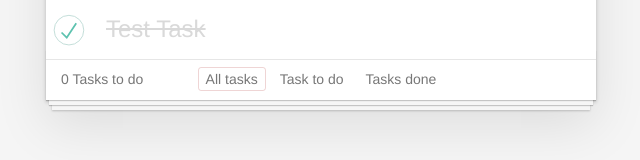
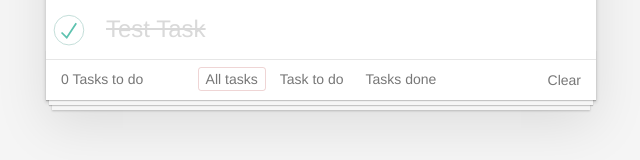
Before and after one commit to tijaniabdellatif/vue-to-do, a Vue app: page / in a window 1280 px wide. Both pictures are taken after a click on the checkbox 375 px from the left and 164 px from the top of the page. Shown: the part 218-378 px from the top of the page, without its empty margins (319-959 px from the left). Built offline with nearby package versions, Linux system fonts and the light colour scheme.

Commit message:
clearCompleted

```diff
--- a/src/components/Todos.vue
+++ b/src/components/Todos.vue
@@ -43,6 +43,8 @@
                     <a href="#" :class="{selected : filter === 'done'}" @click.prevent="filter = 'done'">Tasks done</a>
                 </li>
             </ul>
+
+            <button class="clear-completed" v-show="doneTodo" @click.prevent="deleteCompleted">Clear</button>
         </footer>
     </section>
 </template>
@@ -78,11 +80,20 @@
        deleteTodo(todo){
 
            this.todos = this.todos.filter(item => item !== todo)
+       },
+
+       deleteCompleted(){
+             this.todos = this.todos.filter(todo => !todo.completed)
        }
    },
 
  /* Computed Value */
    computed:{
+
+       doneTodo(){
+
+            return this.todos.filter(todo => todo.completed).length
+       },
 
        hasTodo(){
           return this.todos.length > 0;
```
